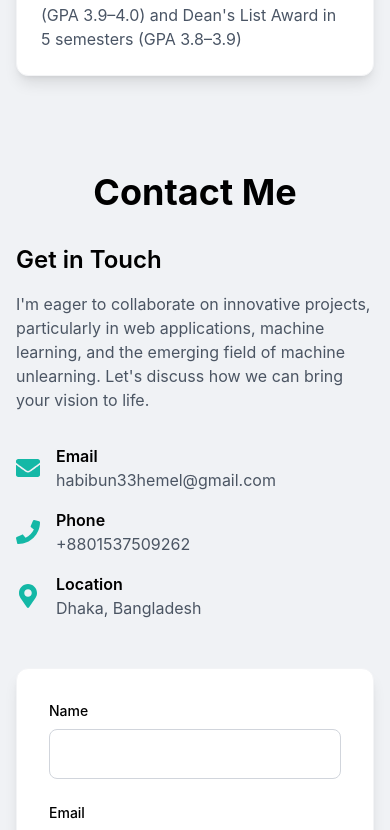
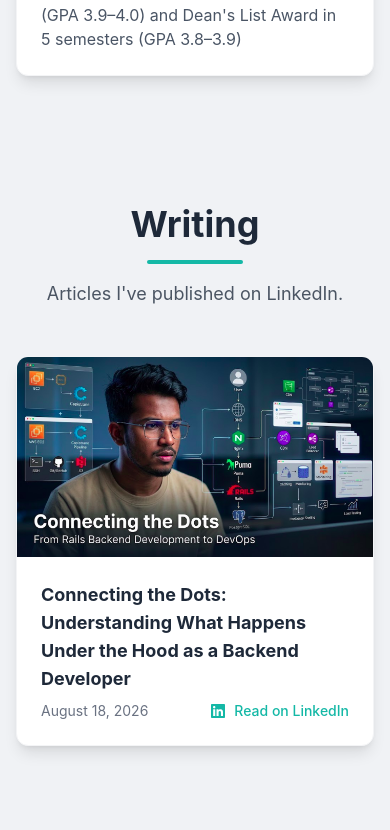
Before and after one commit to Habib-Un-Hemel/portfolio_dev, a Next.js app: page / in a window 390 px wide. Shown: the part 10126-10956 px from the top of the page. Built offline with nearby package versions, Linux system fonts and the light colour scheme; no server answers.

Commit message:
Add writings section to portfolio

```diff
--- a/src/app/components/Navbar.tsx
+++ b/src/app/components/Navbar.tsx
@@ -14,6 +14,7 @@ const menuItems = [
   { href: "#about", label: "About" },
   { href: "#projects", label: "Projects" },
   { href: "#highlights", label: "Highlights" },
+  { href: "#writing", label: "Writing" },
   { href: "#contact", label: "Contact" },
 ];
 
--- /dev/null
+++ b/src/app/components/Writing.tsx
@@ -0,0 +1,80 @@
+"use client";
+
+import Image from "next/image";
+import { FaLinkedin } from "react-icons/fa";
+import { motion } from "framer-motion";
+import { fadeInUp, staggerContainer, cardHoverSmall } from "@/utils/animation";
+import { writings } from "@/contents/writings";
+
+export default function Writing() {
+  return (
+    <section className="py-20">
+      <div className="container max-w-7xl mx-auto px-4">
+        <motion.h2
+          className="text-4xl font-bold mb-4 text-center text-gray-800 dark:text-white"
+          {...fadeInUp}
+        >
+          Writing
+          <div className="w-24 h-1 bg-primary mx-auto mt-4 rounded-full" />
+        </motion.h2>
+        <motion.p
+          className="text-lg text-secondary mb-12 text-center"
+          {...fadeInUp}
+          transition={{ delay: 0.1 }}
+        >
+          Articles I&apos;ve published on LinkedIn.
+        </motion.p>
+
+        <motion.div
+          className="grid grid-cols-1 md:grid-cols-2 gap-8 max-w-5xl mx-auto"
+          variants={staggerContainer}
+          initial="initial"
+          animate="animate"
+        >
+          {writings.map((post) => (
+            <motion.a
+              key={post.link}
+              href={post.link}
+              target="_blank"
+              rel="noopener noreferrer"
+              className="block bg-white dark:bg-gray-800 rounded-xl shadow-lg overflow-hidden border border-gray-100 dark:border-gray-700 hover:shadow-xl transition-shadow duration-300"
+              variants={fadeInUp}
+              {...cardHoverSmall}
+            >
+              <div className="relative aspect-[16/9] w-full overflow-hidden bg-gray-100 dark:bg-gray-900">
+                <Image
+                  src={post.image}
+                  alt={post.title}
+                  fill
+                  className="object-cover hover:scale-105 transition-transform duration-500"
+                  sizes="(max-width: 768px) 100vw, 50vw"
+                  quality={90}
+                />
+              </div>
+
+              <div className="p-6">
+                <h3 className="text-lg font-bold mb-2 text-gray-800 dark:text-white">
+                  {post.title}
+                </h3>
+
+                {post.excerpt && (
+                  <p className="text-gray-600 dark:text-gray-300 mb-4 text-sm">
+                    {post.excerpt}
+                  </p>
+                )}
+
+                <div className="flex items-center justify-between text-sm text-gray-500 dark:text-gray-400">
+                  <span>{post.date}</span>
+                  <span className="flex items-center gap-2 text-primary font-medium">
+                    <FaLinkedin className="h-4 w-4" />
+                    Read on LinkedIn
+                  </span>
+                </div>
+              </div>
+            </motion.a>
+          ))}
+        </motion.div>
+      </div>
+    </section>
+  );
+}
--- a/src/app/page.tsx
+++ b/src/app/page.tsx
@@ -3,6 +3,7 @@ import Projects from "./components/Projects";
 import Skills from "./components/Skills";
 import About from "./components/About";
 import Highlights from "./components/Highlights";
+import Writing from "./components/Writing";
 import ContactSection from "./components/Contact";
 
 export default function Home() {
@@ -25,6 +26,10 @@ export default function Home() {
         <Highlights />
       </section>
 
+      <section id="writing" className="scroll-mt-24">
+        <Writing />
+      </section>
+
       <section id="contact" className="scroll-mt-24">
         <ContactSection />
       </section>
--- /dev/null
+++ b/src/contents/writings.ts
@@ -0,0 +1,11 @@
+import { Writing } from "@/types";
+
+export const writings: Writing[] = [
+  {
+    title:
+      "Connecting the Dots: Understanding What Happens Under the Hood as a Backend Developer",
+    date: "August 18, 2026",
+    link: "https://www.linkedin.com/pulse/connecting-dots-understanding-what-happens-under-hood-hemel-s3trc/",
+    image: "/writings/writting_1.png",
+  },
+];
```
Also changed, not shown: src/types/index.ts (+8 -0 lines), public/writings/writting_1.png (added).
